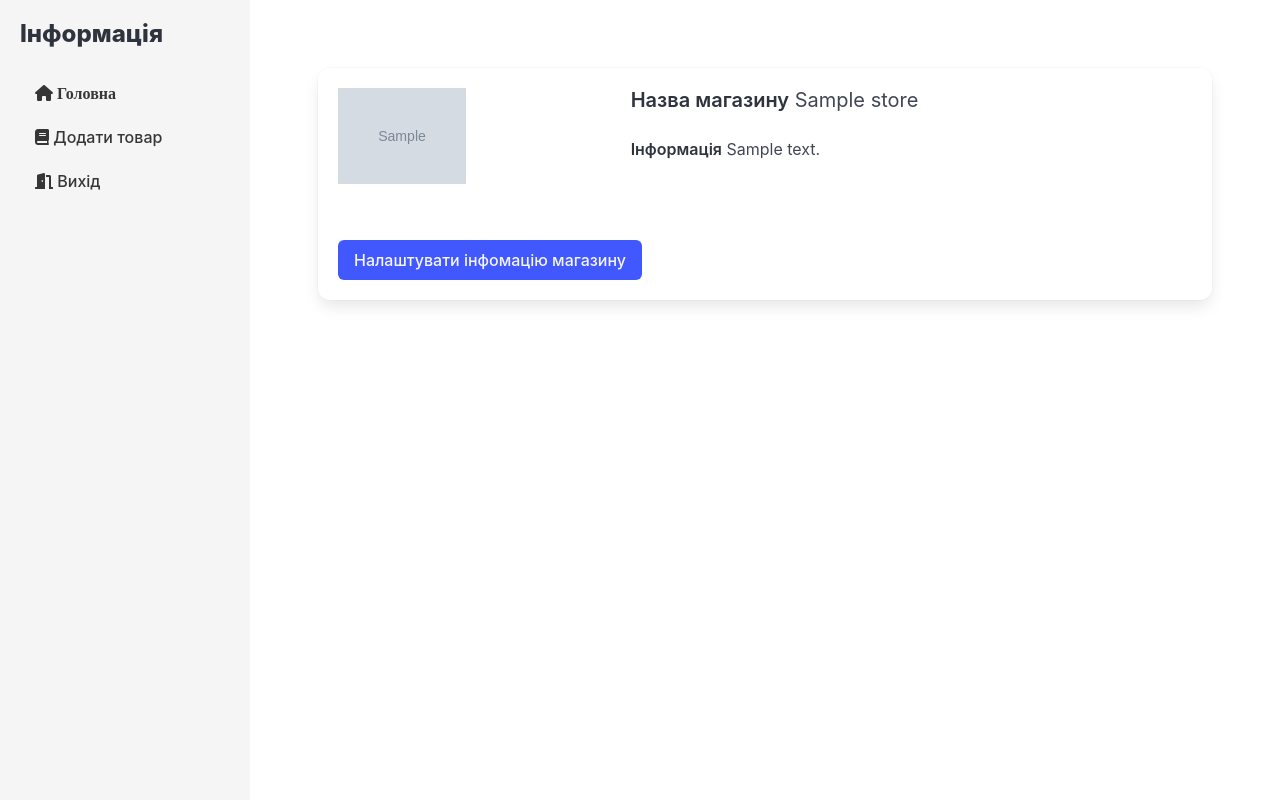
After one commit to kateryna-nalivayko/MarketplaceBookStore, a Django app: template store/templates/store/store-profile.html in a window 1280 px wide. The commit adds this page. Run offline with Django 5.2, Linux system fonts and the light colour scheme; the template is opened without the code that fills it: most values are stand-ins (such as "Sample title", 1, 10 or a date in 2020); grey boxes marked "Sample" are stand-in pictures; parts of the project's set-up code (start-up, migrations or seed data) failed here and were passed over.

Commit message:
Add store management features: implement book addition form, store profile view, and related templates; update models and URLs

```diff
--- a/books/models.py
+++ b/books/models.py
@@ -7,6 +7,7 @@ from cities_light.models import Country, Region, City
 from smart_selects.db_fields import ChainedForeignKey, ChainedManyToManyField
 
 from books.choices import DeliverChoices
+from store.models import Store
 
 
 
@@ -82,8 +83,9 @@ class Book(models.Model):
     updated_at = models.DateField(auto_now=True)
     price = models.DecimalField(max_digits=5, decimal_places=2)
     genre = models.ForeignKey(Genre, verbose_name="Жанр", on_delete=models.CASCADE)
-    publisher = models.ForeignKey(Publisher, on_delete=models.CASCADE)
+    publisher = models.ForeignKey(Publisher, on_delete=models.CASCADE, null=True, blank=True)
     authors = models.ManyToManyField(Author)
+    store = models.ForeignKey(Store, on_delete=models.CASCADE, blank=True, null=True)
 
     class Meta:
         db_table = "book"
--- /dev/null
+++ b/store/templates/store/store-profile.html
@@ -0,0 +1,31 @@
+{% extends "include/store-dash.html" %}
+{% load static %}
+
+{% block content %}
+<div class="container">
+    <section class="section">
+        <div class="box">
+            <div class="columns">
+                <div class="column is-one-third">
+                    <figure class="image is-128x128">
+                        {% if store.image %}
+                        <img src="{{ sotre.image.url }}" alt="Store Loga">
+                        {% else %}
+                        <img src="https://bulma.io/assets/images/placeholders/128x128.png" />
+                        {% endif %}
+                      </figure>
+                </div>
+                <div class="column">
+                    <h2 class="subtitle"><strong>Назва магазину</strong> {{ store.name }}</h2>
+                    <p><strong>Інформація</strong> {{ store.description }}</p>
+                </div>
+            </div>
+
+            <div class="buttons">
+                <a class="button is-link" href="#">Налаштувати інфомацію магазину</a>
+            </div>
+
+        </div>
+      </section>
+</div>
+{% endblock content %}
--- a/templates/include/base.html
+++ b/templates/include/base.html
@@ -109,7 +109,7 @@
                                 {% else %}
 
                                     {% if user|is_in_group:"Store" %}
-                                        <a class="navbar-item" href="#}">
+                                        <a class="navbar-item" href="{% url "store:store_dash" %}">
                                             Профайл продавця
                                         </a>
                                         <a class="navbar-item" href="{% url "users:change_password" %}">
--- /dev/null
+++ b/templates/include/store-dash.html
@@ -0,0 +1,81 @@
+{% load static %}
+
+<!DOCTYPE html>
+<html lang="en">
+<head>
+  <meta charset="UTF-8">
+  <meta name="viewport" content="width=device-width, initial-scale=1.0">
+  <title>{{ title }}</title>
+  <link rel="stylesheet" href="https://cdn.jsdelivr.net/npm/bulma@1.0.2/css/bulma.min.css">
+  <link rel="stylesheet" href="https://cdnjs.cloudflare.com/ajax/libs/font-awesome/6.0.0-beta3/css/all.min.css">
+  <link rel="stylesheet" href="{% static "deps/css/my_css.css" %}">
+  <link rel="stylesheet" href="{% static "deps/css/my_footer_css.css" %}">
+  <style>
+    .sidebar {
+      width: 250px;
+      background-color: #f5f5f5;
+      padding: 20px;
+      height: 100vh;
+      position: fixed;
+    }
+
+    .sidebar a {
+      display: block;
+      padding: 10px 15px;
+      color: #363636;
+      text-decoration: none;
+      font-weight: 500;
+    }
+
+    .sidebar a:hover {
+      background-color: hsl(0, 0%, 86%);
+      color: white;
+    }
+
+    /* Style for active link */
+    .sidebar a.is-active {
+      color: rgb(160, 85, 244);
+      font-weight: bold;
+    }
+
+    .main-content {
+      margin-left: 250px;
+      padding: 20px;
+    }
+
+    .header {
+      font-size: 1.5rem;
+      margin-bottom: 20px;
+    }
+
+
+  </style>
+
+</head>
+<body>
+
+    <div class="sidebar">
+        <h2 class="title is-4">Інформація</h2>
+
+        <a href="{% url "store:store_dash" %}" class="{% if request.resolver_match.url_name == 'store_profile' %}is-active{% endif %}" >
+            <i class="fa-solid fa-house"> Головна</i>
+        </a>
+
+        <a href="{% url "store:add_books" %}" class="{% if request.resolver_match.url_name == 'store_profile' %}is-active{% endif %}" >
+          <i class="fa-solid fa-book"></i> Додати товар</i>
+      </a>
+
+      <a href="{% url "main:index" %}" class="{% if request.resolver_match.url_name == 'store_profile' %}is-active{% endif %}" >
+        <i class="fa-solid fa-door-open"></i> Вихід</i>
+    </a>
+
+    </div>
+
+<div class="main-content">
+    {% block content %}
+    {% endblock content %}
+</div>
+
+
+</body>
+</html>
```
Also changed, not shown: store/forms.py (added, +32 -0 lines), store/templates/store/add-books.html (added, +38 -0 lines), store/urls.py (+5 -2 lines), store/views.py (+58 -2 lines), books/migrations/0003_book_store.py (added), books/migrations/0004_alter_book_publisher.py (added).
